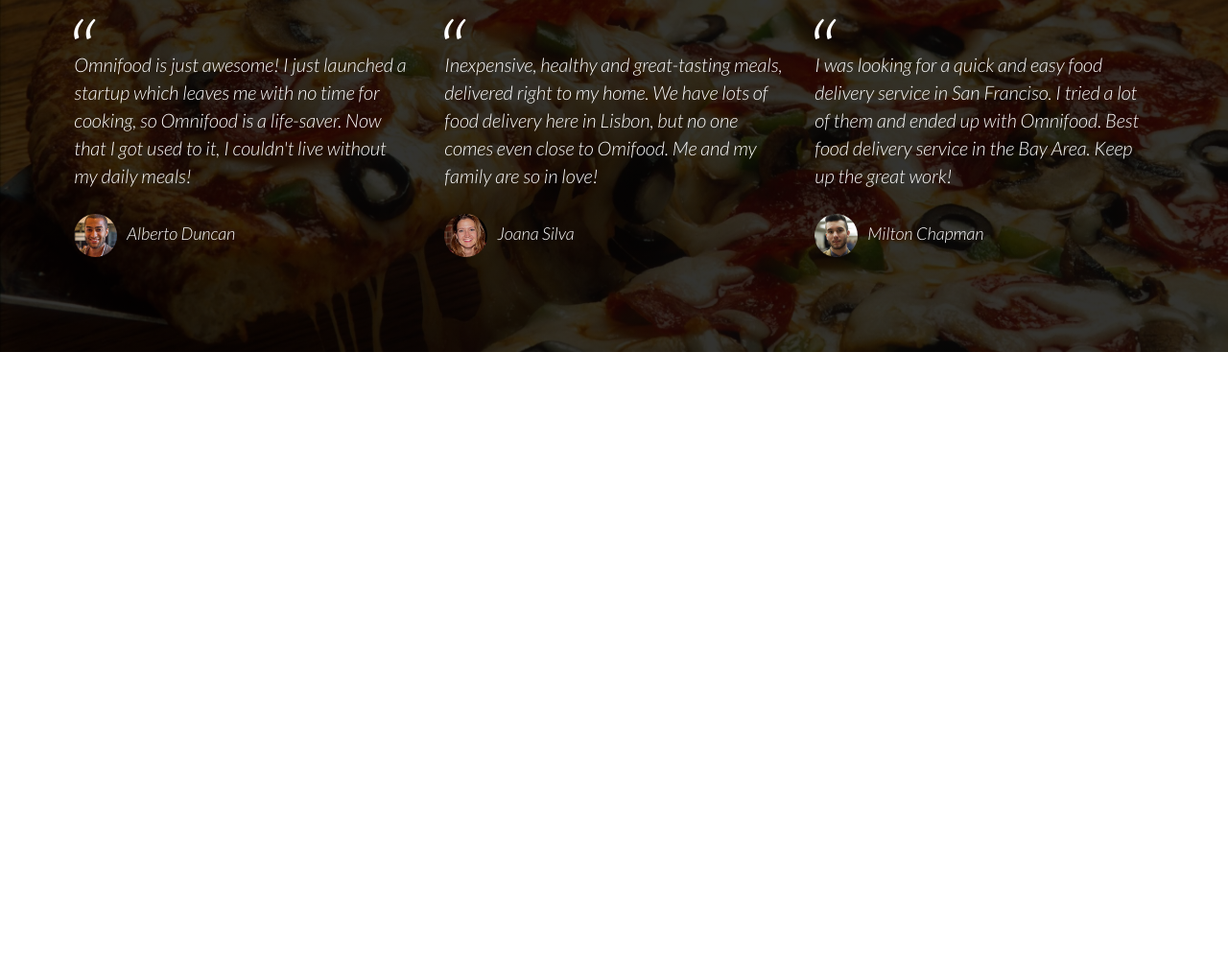
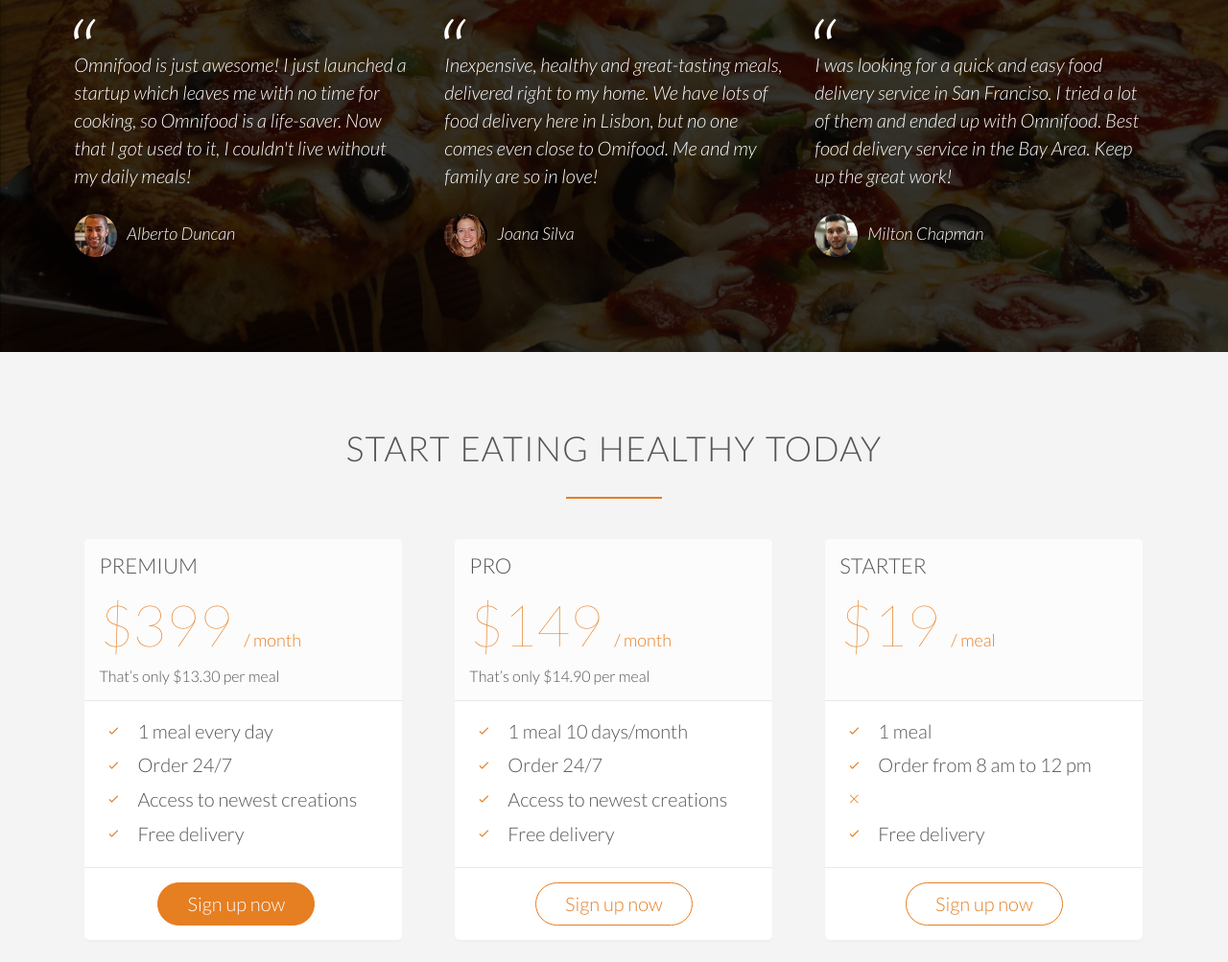
Before and after one commit to n3m3sis42/omnifood, a plain HTML site: page index.html in a window 1280 px wide. Shown: the part 3554-4557 px from the top of the page at 96% size. Before the commit the page ends 3921 px from the top, so only its background shows below. Drawn offline with Linux system fonts and the light colour scheme; files whose address does not match are found by name.

Commit message:
added signup section

```diff
--- a/index.html
+++ b/index.html
@@ -235,5 +235,72 @@
                 </div>
             </div>
         </section>
+        <section class="section-plans">
+            <div class="row">
+                <h2>Start eating healthy today</h2>
+            </div>
+            <div class="row">
+                <div class="col span-1-of-3">
+                    <div class="plan-box">
+                        <div>
+                            <h3>Premium</h3>
+                            <p class="plan-price">$399 <span>/ month</span></p>
+                            <p class="plan-price-meal">That’s only $13.30 per meal</p>
+                        </div>
+                        <div>
+                            <ul>
+                                <li><i class="ion-ios-checkmark-empty icon-sm"></i>1 meal every day</li>
+                                <li><i class="ion-ios-checkmark-empty icon-sm"></i>Order 24/7</li>
+                                <li><i class="ion-ios-checkmark-empty icon-sm"></i>Access to newest creations</li>
+                                <li><i class="ion-ios-checkmark-empty icon-sm"></i>Free delivery</li>
+                            </ul>
+                        </div>
+                        <div>
+                            <a href="#" class="btn btn-full">Sign up now</a>
+                        </div>
+                    </div>
+                </div>
+                <div class="col span-1-of-3">
+                    <div class="plan-box">
+                        <div>
+                            <h3>Pro</h3>
+                            <p class="plan-price">$149 <span>/ month</span></p>
+                            <p class="plan-price-meal">That’s only $14.90 per meal</p>
+                        </div>
+                        <div>
+                            <ul>
+                                <li><i class="ion-ios-checkmark-empty icon-sm"></i>1 meal 10 days/month</li>
+                                <li><i class="ion-ios-checkmark-empty icon-sm"></i>Order 24/7</li>
+                                <li><i class="ion-ios-checkmark-empty icon-sm"></i>Access to newest creations</li>
+                                <li><i class="ion-ios-checkmark-empty icon-sm"></i>Free delivery</li>
+                            </ul>
+                        </div>
+                        <div>
+                            <a href="#" class="btn btn-ghost">Sign up now</a>
+                        </div>
+                    </div>
+                </div>
+                <div class="col span-1-of-3">
+                    <div class="plan-box">
+                        <div>
+                            <h3>Starter</h3>
+                            <p class="plan-price">$19 <span>/ meal</span></p>
+                            <p class="plan-price-meal">&nbsp;</p>
+                        </div>
+                        <div>
+                            <ul>
+                                <li><i class="ion-ios-checkmark-empty icon-sm"></i>1 meal</li>
+                                <li><i class="ion-ios-checkmark-empty icon-sm"></i>Order from 8 am to 12 pm</li>
+                                <li><i class="ion-ios-close-empty icon-sm"></i></li>
+                                <li><i class="ion-ios-checkmark-empty icon-sm"></i>Free delivery</li>
+                            </ul>
+                        </div>
+                        <div>
+                            <a href="#" class="btn btn-ghost">Sign up now</a>
+                        </div>
+                    </div>
+                </div>
+            </div>
+        </section>
     </body>
 </html>
--- a/resources/css/style.css
+++ b/resources/css/style.css
@@ -1,6 +1,7 @@
 /*
 
 Main orange color: #e67e22
+Gray background color: #f4f4f4
 
 */
 
@@ -396,3 +397,60 @@
     margin-right: 10px;
     vertical-align: middle;
 }
+
+
+/* ------------------------------------------------ */
+/* SIGN UP */
+/* ------------------------------------------------ */
+
+.section-plans {
+    background-color: #f4f4f4;
+}
+
+.plan-box {
+    background-color: #fff;
+    border-radius: 5px;
+    width: 90%;
+    margin-left: 5%;
+    box-shadow: 0 2px 2px #efefef;
+}
+
+.plan-box div {
+    padding: 15px;
+    border-bottom: 1px solid #e8e8e8;
+}
+
+.plan-box div:first-child {
+    background-color: #fcfcfc;
+    border-top-left-radius: 5px;
+    border-top-right-radius: 5px;
+}
+
+.plan-box div:last-child {
+    text-align: center;
+    border: 0;
+}
+
+.plan-price {
+    font-size: 300%;
+    margin-bottom: 10px;
+    font-weight: 100;
+    color: #e67e22;
+}
+
+.plan-price span {
+    font-size: 30%;
+    font-weight: 300;
+}
+
+.plan-price-meal {
+    font-size: 80%;
+}
+
+.plan-box ul {
+    list-style: none;
+}
+
+.plan-box ul li {
+    padding: 5px 0;
+}
```
